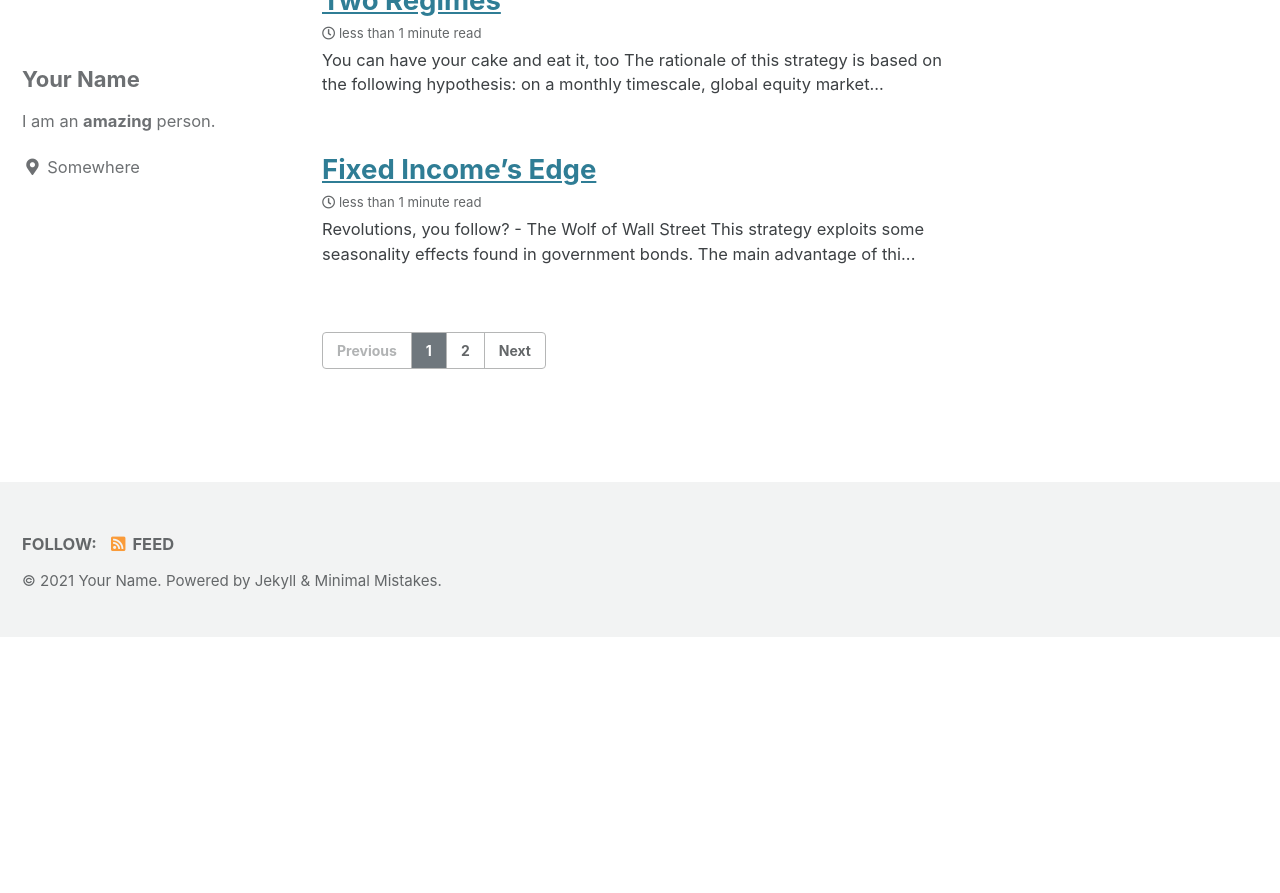
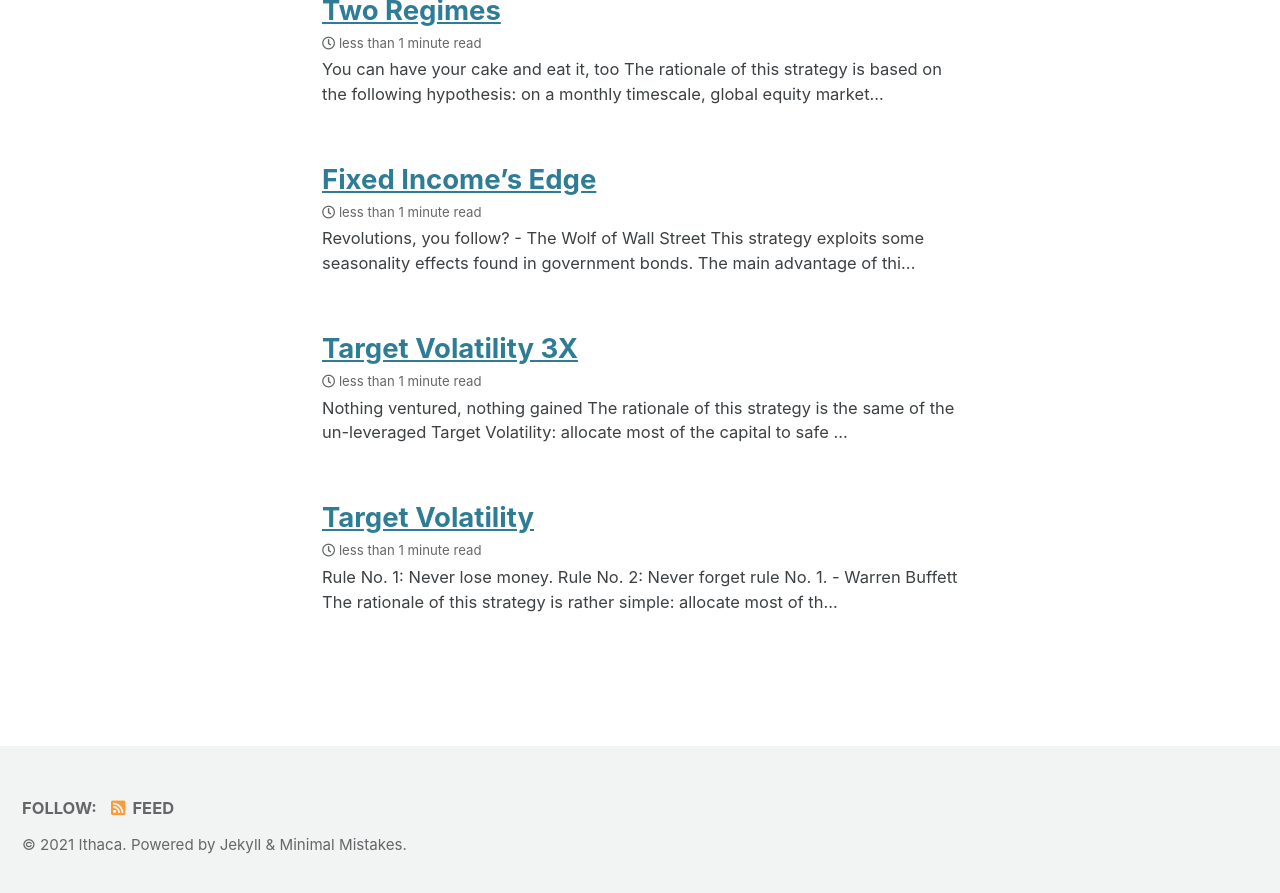
Before and after one commit to IthacaResearch/ithacaresearch.github.io, a Jekyll site: the page built from index.html, in a window 1280 px wide and 900 px high, scrolled down 760 px. Shown: the top 893 px of the window. Built offline with Jekyll 4.4.1, drawn with Linux system fonts in a browser that asks for light colours; cached includes are drawn as plain includes; the list of posts is cut into pages by our own code; before the commit the page ends 1397 px from its top, so only the background shows below that; some of the changed text lies outside the part shown.

Commit message:
Editing config

```diff
--- a/_config.yml
+++ b/_config.yml
@@ -16,16 +16,16 @@ minimal_mistakes_skin    : "default" # "air", "aqua", "contrast", "dark", "dirt"
 
 # Site Settings
 locale                   : "en-US"
-title                    : "Site Title"
+title                    : "Ithaca"
 title_separator          : "-"
-subtitle                 : # site tagline that appears below site title in masthead
-name                     : "Your Name"
-description              : "An amazing website."
+subtitle                 : "Investment Strategies"
+name                     : #"Your Name"
+description              : "Investment Strategies"
 url                      : # the base hostname & protocol for your site e.g. "https://mmistakes.github.io"
 baseurl                  : # the subpath of your site, e.g. "/blog"
 repository               : # GitHub username/repo-name e.g. "mmistakes/minimal-mistakes"
 teaser                   : # path of fallback teaser image, e.g. "/assets/images/500x300.png"
-logo                     : # path of logo image to display in the masthead, e.g. "/assets/images/88x88.png"
+logo                     : "/images/silver_decadrachm.jpg" # path of logo image to display in the masthead, e.g. "/assets/images/88x88.png"
 masthead_title           : # overrides the website title displayed in the masthead, use " " for no title
 # breadcrumbs            : false # true, false (default)
 words_per_minute         : 200
@@ -94,15 +94,15 @@ analytics:
 
 # Site Author
 author:
-  name             : "Your Name"
+  name             : #
   avatar           : # path of avatar image, e.g. "/assets/images/bio-photo.jpg"
-  bio              : "I am an **amazing** person."
-  location         : "Somewhere"
+  bio              : #"I am an **amazing** person."
+  location         : #"Somewhere"
   email            :
   links:
     - label: "Email"
       icon: "fas fa-fw fa-envelope-square"
-      # url: "mailto:your.name@email.com"
+      # url: "mailto:info@ithacainvestments.org"
     - label: "Website"
       icon: "fas fa-fw fa-link"
       # url: "https://your-website.com"
@@ -208,7 +208,7 @@ sass:
 
 # Outputting
 permalink: /:categories/:title/
-paginate: 5 # amount of posts to show
+paginate: 99 # amount of posts to show
 paginate_path: /page:num/
 timezone: # https://en.wikipedia.org/wiki/List_of_tz_database_time_zones
 
```
